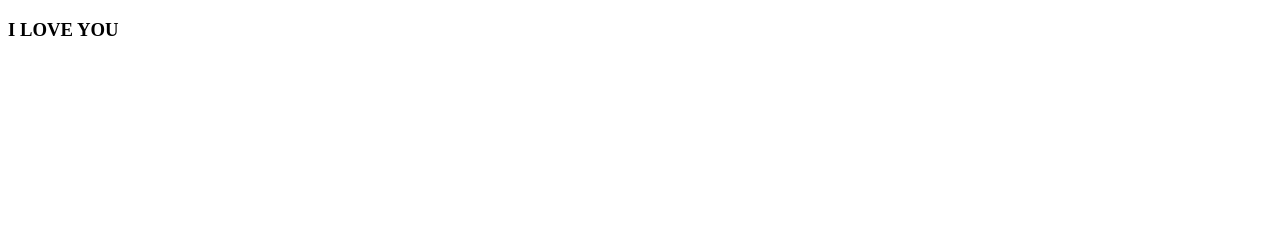
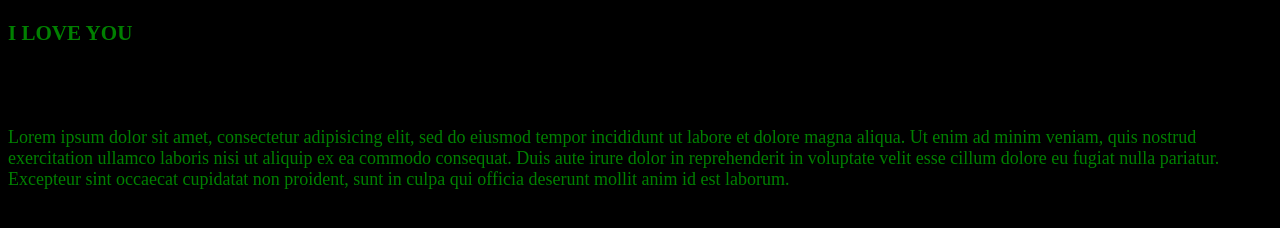
Before and after one commit to MiiiL0VE/MiiiL0VE, a plain HTML site: page index.html in a window 1280 px wide. Drawn offline with Linux system fonts and the light colour scheme.

Commit message:
menggubah index.html dan menambahkan style.css

```diff
--- a/index.html
+++ b/index.html
@@ -2,8 +2,19 @@
 <html>
 <head>
 	<title>MiiiL0VE</title>
+	<link rel="stylesheet" type="text/css" href="style.css">
 </head>
+
 <body>
 	<H3>I LOVE YOU</H3>
+
+	<br>
+	<br>
+	<p>Lorem ipsum dolor sit amet, consectetur adipisicing elit, sed do eiusmod
+	tempor incididunt ut labore et dolore magna aliqua. Ut enim ad minim veniam,
+	quis nostrud exercitation ullamco laboris nisi ut aliquip ex ea commodo
+	consequat. Duis aute irure dolor in reprehenderit in voluptate velit esse
+	cillum dolore eu fugiat nulla pariatur. Excepteur sint occaecat cupidatat non
+	proident, sunt in culpa qui officia deserunt mollit anim id est laborum.</p>
 </body>
 </html>
--- /dev/null
+++ b/style.css
@@ -0,0 +1,6 @@
+body {
+	font-style: inherit, italic;
+	font-size: 18px;
+	color : green;
+	background: black;
+}
```
